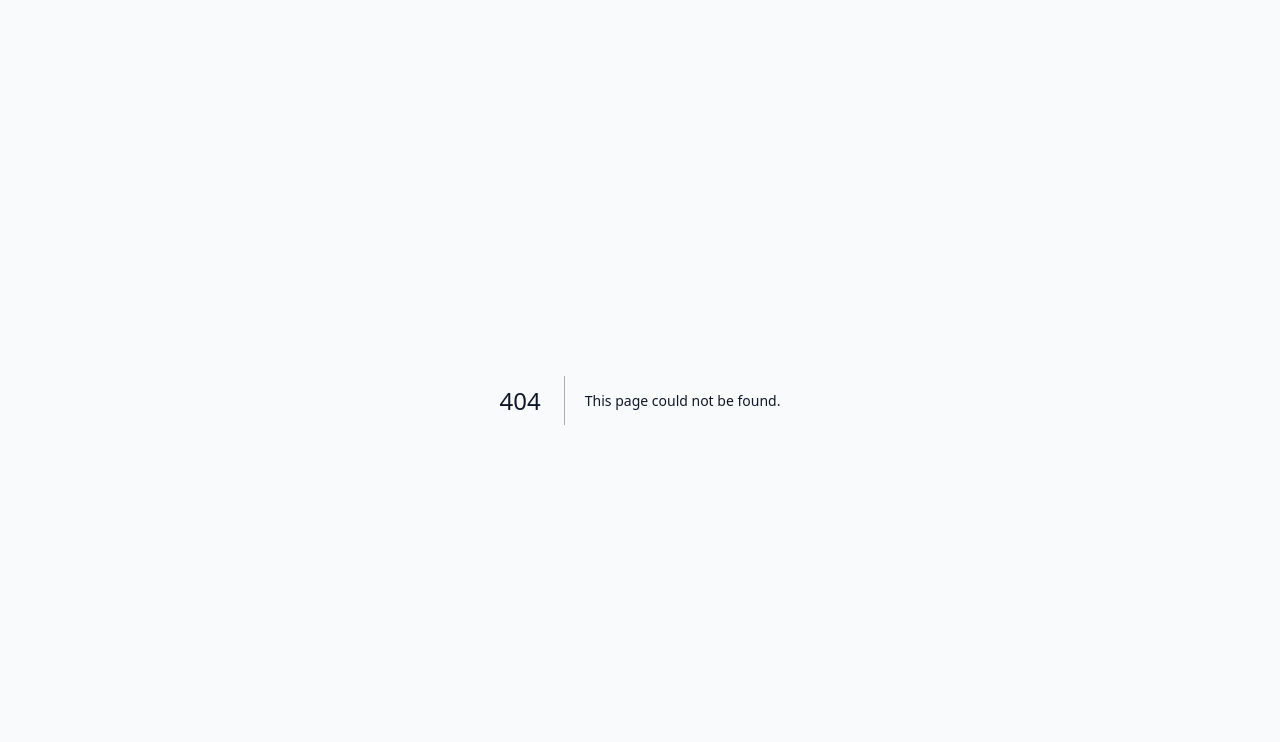
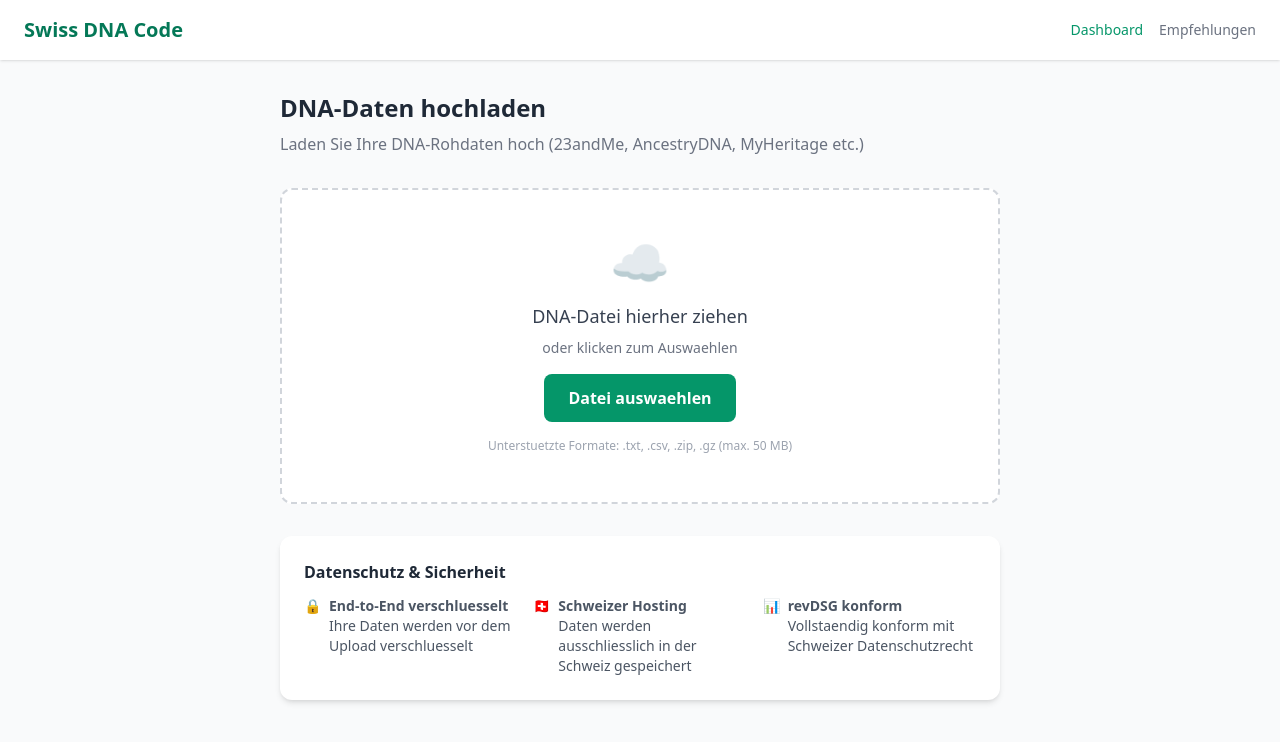
Before and after one commit to Harp-Corp/swiss-dna-platform, a Next.js app in the folder frontend/: page /dashboard/upload in a window 1280 px wide. Before the commit this address had no page. Shown: the top 742 px of the page. Built offline with nearby package versions, Linux system fonts and the light colour scheme.

Commit message:
Create page.tsx

```diff
--- /dev/null
+++ b/frontend/src/app/dashboard/upload/page.tsx
@@ -0,0 +1,128 @@
+'use client';
+import { useState, useRef } from 'react';
+
+export default function UploadPage() {
+  const [file, setFile] = useState<File | null>(null);
+  const [uploading, setUploading] = useState(false);
+  const [result, setResult] = useState<string | null>(null);
+  const [dragOver, setDragOver] = useState(false);
+  const inputRef = useRef<HTMLInputElement>(null);
+
+  const handleUpload = async () => {
+    if (!file) return;
+    setUploading(true);
+    try {
+      // Demo: simulate upload
+      await new Promise(r => setTimeout(r, 2000));
+      setResult('success');
+    } catch {
+      setResult('error');
+    } finally {
+      setUploading(false);
+    }
+  };
+
+  return (
+    <div className="min-h-screen bg-gray-50">
+      <nav className="bg-white shadow">
+        <div className="mx-auto flex max-w-7xl items-center justify-between px-6 py-4">
+          <h1 className="text-xl font-bold text-emerald-700">Swiss DNA Code</h1>
+          <div className="flex items-center gap-4">
+            <a href="/dashboard" className="text-sm text-emerald-600 hover:underline">Dashboard</a>
+            <a href="/dashboard/recommendations" className="text-sm text-gray-500 hover:underline">Empfehlungen</a>
+          </div>
+        </div>
+      </nav>
+
+      <main className="mx-auto max-w-3xl px-6 py-8">
+        <h2 className="mb-2 text-2xl font-bold text-gray-800">DNA-Daten hochladen</h2>
+        <p className="mb-8 text-gray-500">Laden Sie Ihre DNA-Rohdaten hoch (23andMe, AncestryDNA, MyHeritage etc.)</p>
+
+        {result === 'success' ? (
+          <div className="rounded-xl bg-white p-8 shadow-md text-center">
+            <div className="text-5xl mb-4">&#10003;</div>
+            <h3 className="text-xl font-semibold text-emerald-700 mb-2">Upload erfolgreich!</h3>
+            <p className="text-gray-500 mb-6">Ihre DNA-Daten werden jetzt analysiert. Sie erhalten eine Benachrichtigung sobald die Ergebnisse bereit sind.</p>
+            <div className="flex justify-center gap-4">
+              <a href="/dashboard" className="rounded-lg bg-emerald-600 px-6 py-2 text-white hover:bg-emerald-700">Zum Dashboard</a>
+              <button onClick={() => { setFile(null); setResult(null); }} className="rounded-lg border border-gray-300 px-6 py-2 text-gray-600 hover:bg-gray-50">Weitere Datei</button>
+            </div>
+          </div>
+        ) : (
+          <div
+            className={`rounded-xl border-2 border-dashed p-12 text-center transition-colors ${
+              dragOver ? 'border-emerald-500 bg-emerald-50' : 'border-gray-300 bg-white'
+            }`}
+            onDragOver={(e) => { e.preventDefault(); setDragOver(true); }}
+            onDragLeave={() => setDragOver(false)}
+            onDrop={(e) => { e.preventDefault(); setDragOver(false); const f = e.dataTransfer.files[0]; if (f) setFile(f); }}
+          >
+            {file ? (
+              <div>
+                <div className="text-4xl mb-3">&#128196;</div>
+                <p className="font-medium text-gray-800">{file.name}</p>
+                <p className="text-sm text-gray-500 mb-4">{(file.size / 1024 / 1024).toFixed(2)} MB</p>
+                <div className="flex justify-center gap-3">
+                  <button
+                    onClick={handleUpload}
+                    disabled={uploading}
+                    className="rounded-lg bg-emerald-600 px-8 py-3 text-white font-semibold hover:bg-emerald-700 disabled:opacity-50"
+                  >
+                    {uploading ? 'Wird hochgeladen...' : 'Analyse starten'}
+                  </button>
+                  <button onClick={() => setFile(null)} className="rounded-lg border border-gray-300 px-6 py-3 text-gray-600">Entfernen</button>
+                </div>
+                {uploading && (
+                  <div className="mt-4">
+                    <div className="h-2 w-full rounded-full bg-gray-200">
+                      <div className="h-2 rounded-full bg-emerald-500 animate-pulse" style={{ width: '60%' }} />
+                    </div>
+                    <p className="mt-2 text-sm text-gray-500">Verschluesselte Uebertragung...</p>
+                  </div>
+                )}
+              </div>
+            ) : (
+              <div>
+                <div className="text-5xl mb-4">&#9729;&#65039;</div>
+                <p className="text-lg font-medium text-gray-700 mb-2">DNA-Datei hierher ziehen</p>
+                <p className="text-sm text-gray-500 mb-4">oder klicken zum Auswaehlen</p>
+                <button
+                  onClick={() => inputRef.current?.click()}
+                  className="rounded-lg bg-emerald-600 px-6 py-3 text-white font-semibold hover:bg-emerald-700"
+                >
+                  Datei auswaehlen
+                </button>
+                <input
+                  ref={inputRef}
+                  type="file"
+                  accept=".txt,.csv,.zip,.gz"
+                  className="hidden"
+                  onChange={(e) => { const f = e.target.files?.[0]; if (f) setFile(f); }}
+                />
+                <p className="mt-4 text-xs text-gray-400">Unterstuetzte Formate: .txt, .csv, .zip, .gz (max. 50 MB)</p>
+              </div>
+            )}
+          </div>
+        )}
+
+        <div className="mt-8 rounded-xl bg-white p-6 shadow-md">
+          <h3 className="font-semibold text-gray-800 mb-3">Datenschutz & Sicherheit</h3>
+          <div className="grid grid-cols-1 md:grid-cols-3 gap-4 text-sm text-gray-600">
+            <div className="flex items-start gap-2">
+              <span className="text-emerald-500">&#128274;</span>
+              <div><strong>End-to-End verschluesselt</strong><br/>Ihre Daten werden vor dem Upload verschluesselt</div>
+            </div>
+            <div className="flex items-start gap-2">
+              <span className="text-emerald-500">&#127464;&#127469;</span>
+              <div><strong>Schweizer Hosting</strong><br/>Daten werden ausschliesslich in der Schweiz gespeichert</div>
+            </div>
+            <div className="flex items-start gap-2">
+              <span className="text-emerald-500">&#128202;</span>
+              <div><strong>revDSG konform</strong><br/>Vollstaendig konform mit Schweizer Datenschutzrecht</div>
+            </div>
+          </div>
+        </div>
+      </main>
+    </div>
+  );
+}
```
